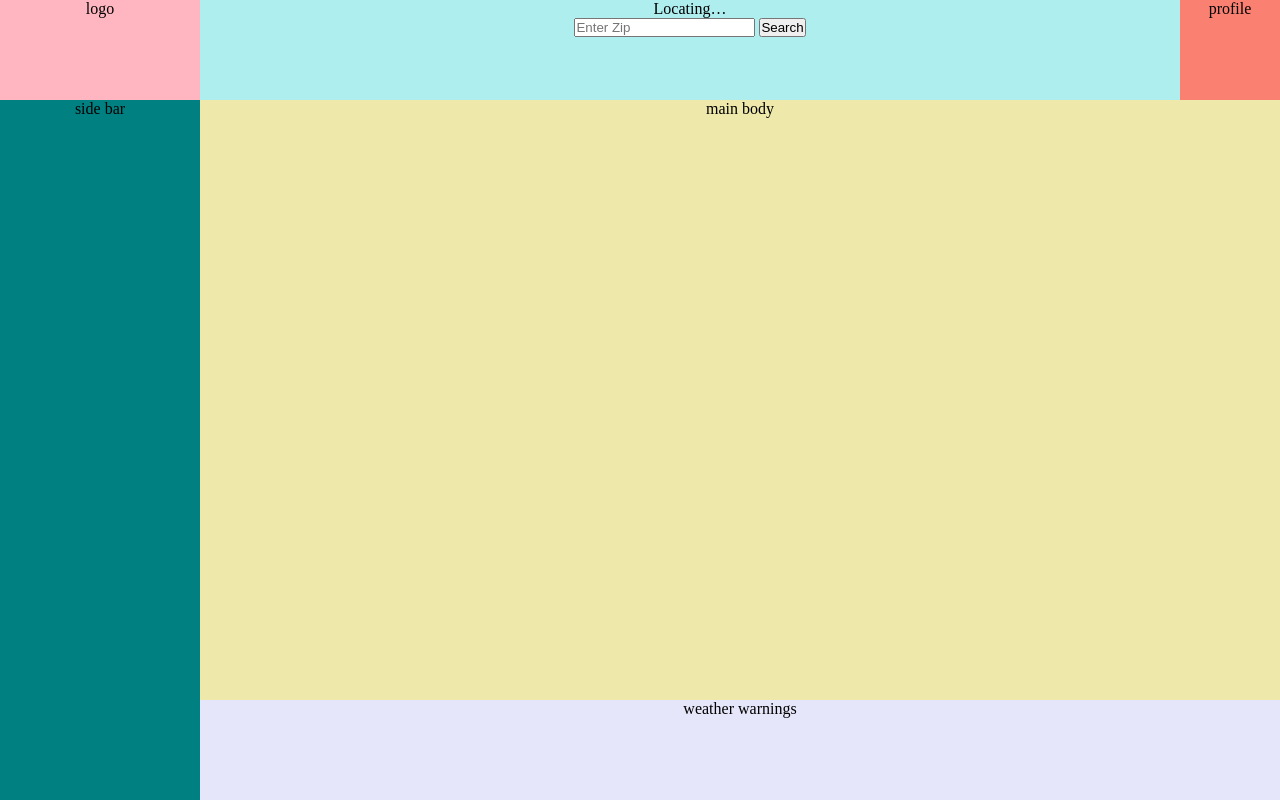
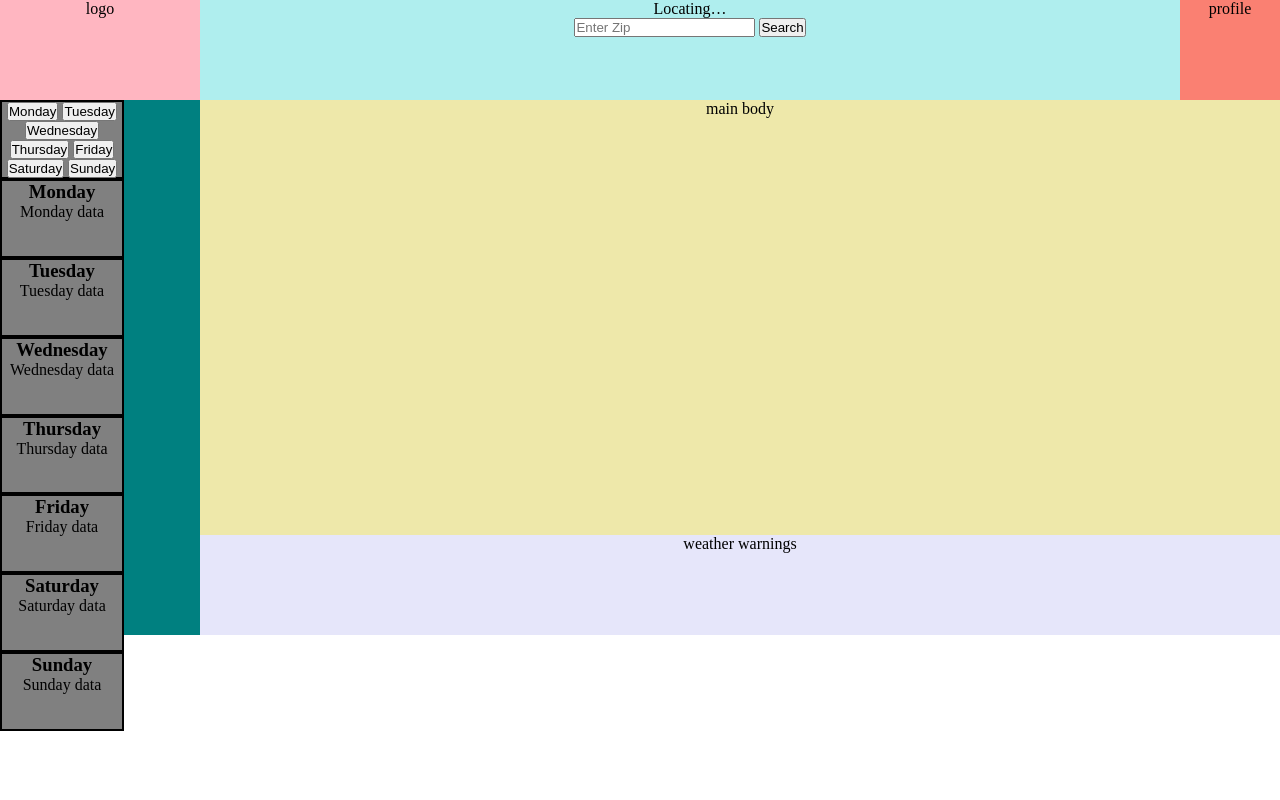
Before and after one commit to Curtynap/Wearther, a website: page views/Homepage.html in a window 1280 px wide. Drawn offline with Linux system fonts and the light colour scheme.

Commit message:
Added abrhams tab code, needs works

```diff
--- a/views/Homepage.html
+++ b/views/Homepage.html
@@ -6,7 +6,7 @@
         <meta charset = "UTF-8">
         <title>Weather</title>
 
-        <link href = "../public/css/style.css" rel = "stylesheet">
+        --<link href = "/css/style.css" rel = "stylesheet">
         <script src = "/js/weatherFetch.js"></script>
     </head>
 
@@ -27,9 +27,89 @@
             <p> profile </p>
         </div>
 
+
         <div id = "side-bar">
-            <p> side bar</p>
-        </div>
+
+
+        <div class="tab">
+
+                <button class="tabs" onmouseover="openContent(event, 'Monday')" id = "MondayB">Monday</button>
+                <button class="tabs" onmouseover="openContent(event, 'Tuesday')">Tuesday</button>
+                <button class="tabs" onmouseover="openContent(event, 'Wednesday')">Wednesday</button>
+                <button class="tabs" onmouseover="openContent(event, 'Thursday')">Thursday</button>
+                <button class="tabs" onmouseover="openContent(event, 'Friday')">Friday</button>
+                <button class="tabs" onmouseover="openContent(event, 'Saturday')">Saturday</button>
+                <button class="tabs" onmouseover="openContent(event, 'Sunday')">Sunday</button>
+
+         </div>
+
+
+
+                <div id="Monday" class="tabcontent">
+
+                <h3>Monday</h3>
+
+                <p id = "dayData">Monday data</p>
+
+                </div>
+
+
+
+
+                <div id="Tuesday" class="tabcontent">
+
+                <h3>Tuesday</h3>
+
+                <p id = "dayData">Tuesday data</p>
+
+                </div>
+
+
+                <div id="Wednesday" class="tabcontent">
+
+                <h3>Wednesday</h3>
+
+                <p id = "dayData">Wednesday data</p>
+
+                </div>
+
+                <div id="Thursday" class="tabcontent">
+
+                <h3>Thursday</h3>
+
+                <p id = "dayData">Thursday data</p>
+
+                </div>
+
+
+                <div id="Friday" class="tabcontent">
+
+                <h3>Friday</h3>
+
+                <p id = "dayData">Friday data</p>
+
+                </div>
+
+
+                <div id="Saturday" class="tabcontent">
+
+                <h3>Saturday</h3>
+
+                <p id = "dayData">Saturday data</p>
+
+                </div>
+
+
+
+                <div id="Sunday" class="tabcontent">
+
+                <h3>Sunday</h3>
+
+                <p id = "dayData">Sunday data</p>
+
+                </div>
+
+            </div>
 
         <div id = "main-body">
             <p> main body </p>
@@ -39,5 +119,7 @@
             <p> weather warnings </p>
         </div>
 
+
+
     </body>
 </html>
```
